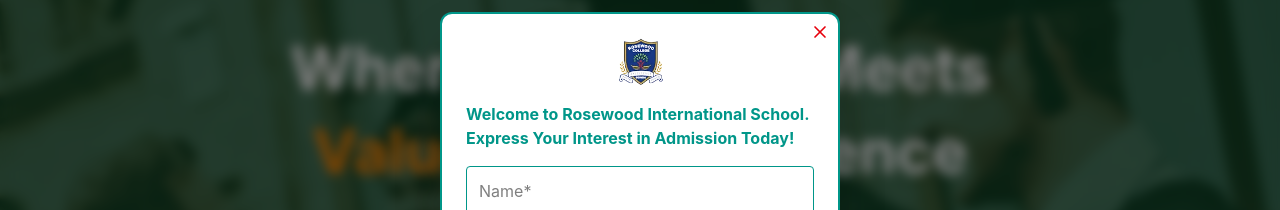
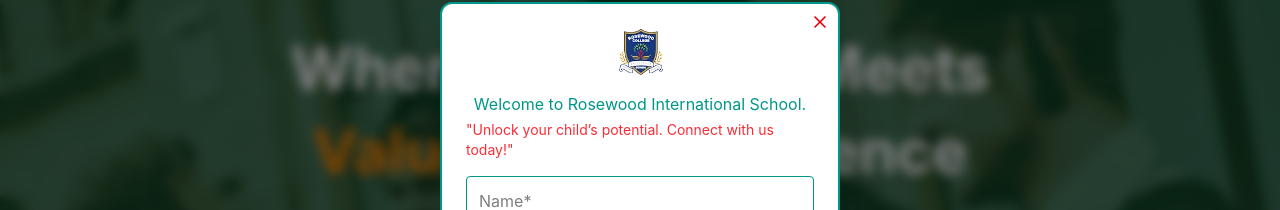
Before and after one commit to squareit760/rosewood, a React (Vite) app: page / in a window 1280 px wide. Shown: the part 179-389 px from the top of the page. Built offline with nearby package versions, Linux system fonts and the light colour scheme; no server answers.

Commit message:
fixed popup form text

```diff
--- a/src/component/EnquiryForm.jsx
+++ b/src/component/EnquiryForm.jsx
@@ -73,11 +73,13 @@ export default function EnquiryFormPopup() {
                />
              </div>
 
-             <div className="flex justify-between items-center mb-4">
-               <h2 className="text-md font-bold" style={{ color: "#009689" }}>
+             <div className="flex justify-center items-center mb-4">
+              <div className="flex flex-col items-center gap-y-1">
+               <h2 className="text-md font-normal" style={{ color: "#009689" }}>
                  Welcome to Rosewood International School.
-                 Express Your Interest in Admission Today!
                </h2>
+               <span className="text-sm text-red-500">"Unlock your child’s potential. Connect with us today!"</span>
+              </div>
                <button onClick={() => setShowForm(false)}>
                  <X className="text-red-600 absolute top-2 right-2 cursor-pointer w-5 h-5" />
                </button>
```
